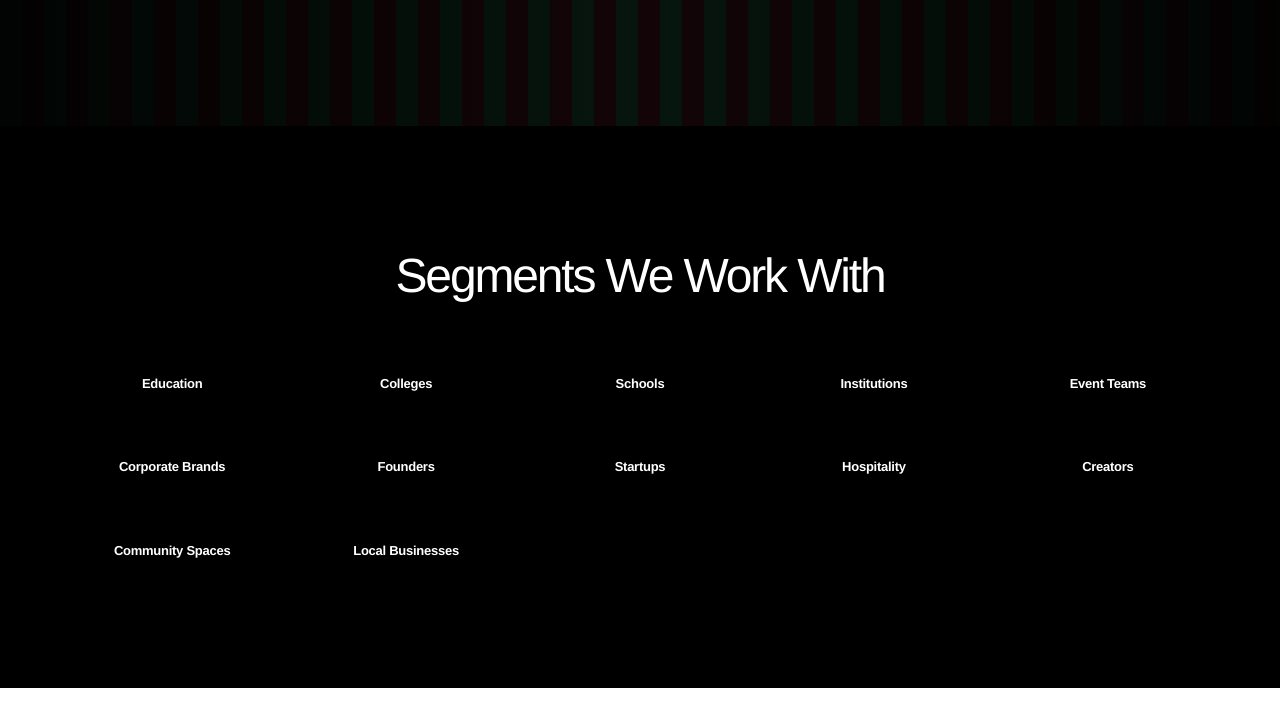
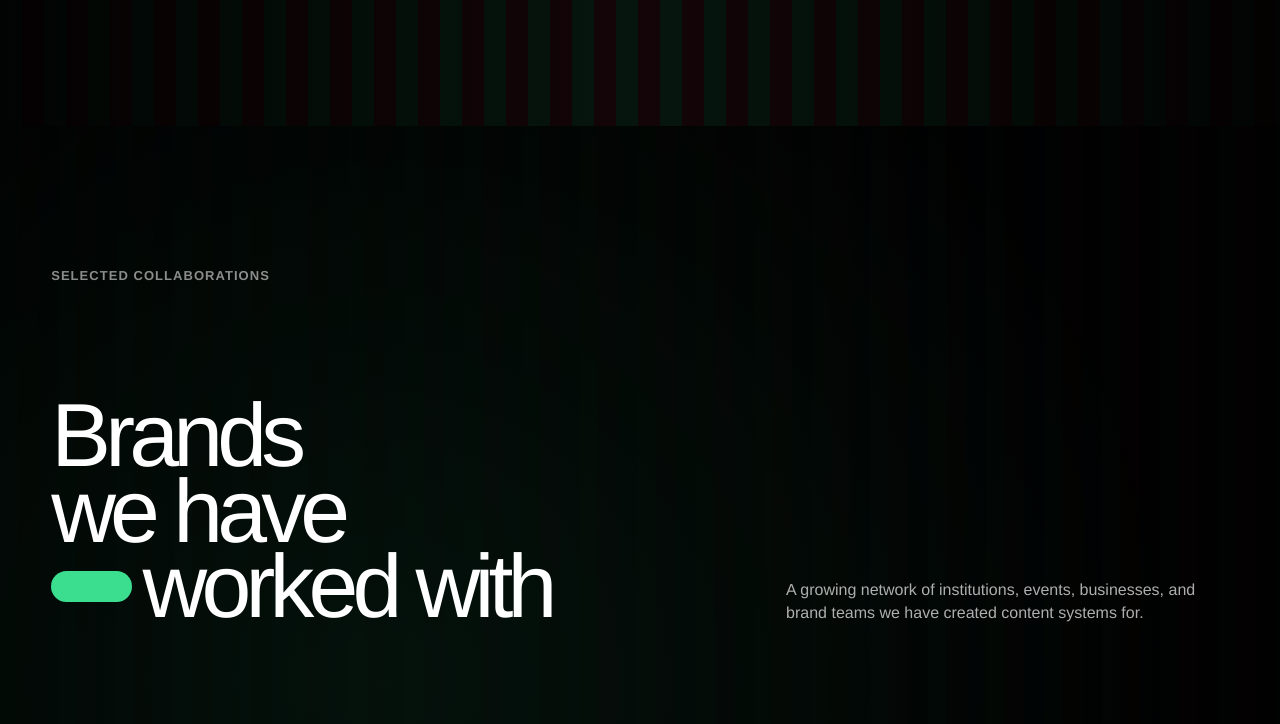
Before and after one commit to PRASANNX/CCP, a React (Vite) app: page / in a window 1280 px wide. Shown: the part 2872-3596 px from the top of the page. Built offline with nearby package versions, Linux system fonts and the light colour scheme; the HTML template or start-up script is replaced by a standard one.

Commit message:
layout: replace Segments section with BrandsWorkedWith grid

```diff
--- a/src/App.tsx
+++ b/src/App.tsx
@@ -3,7 +3,7 @@ import { Loader } from "./components/Loader/Loader";
 import { Header } from "./components/Header/Header";
 import { Hero } from "./components/Hero/Hero";
 import { GlassCardsRandom } from "./components/GlassCardsRandom/GlassCardsRandom";
-import { Partners } from "./components/Partners/Partners";
+import { BrandsWorkedWith } from "./components/BrandsWorkedWith/BrandsWorkedWith";
 import { FeatureCards } from "./components/FeatureCards/FeatureCards";
 import { TableNumbers } from "./components/TableNumbers/TableNumbers";
 import { Cases } from "./components/Cases/Cases";
@@ -61,7 +61,7 @@ function App() {
         <Hero onOpenOffcanvas={openOffcanvas} />
         <FounderProfile founder={founderProfile} />
         <GlassCardsRandom />
-        <Partners />
+        <BrandsWorkedWith />
         <FeatureCards />
         <TableNumbers />
         <Cases />
```
